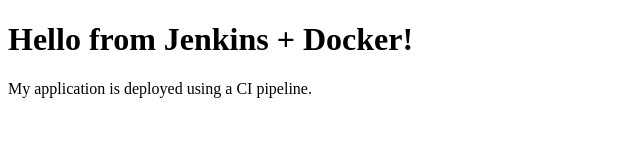
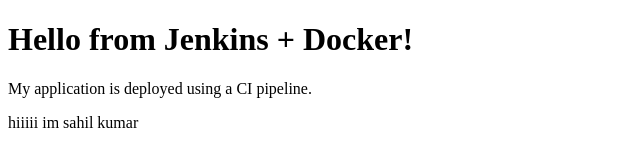
Before and after one commit to SahilDhiman8072/html_nginx_project_with_jenkins, a plain HTML site: page index.html in a window 1280 px wide. Shown: the whole page, without its empty margins (0-640 px from the left). Drawn offline with Linux system fonts and the light colour scheme.

Commit message:
add a line to index.html

```diff
--- a/index.html
+++ b/index.html
@@ -6,5 +6,6 @@
 <body>
     <h1>Hello from Jenkins + Docker!</h1>
     <p>My application is deployed using a CI pipeline.</p>
+    <p>hiiiii im sahil kumar</p>
 </body>
 </html>
```
